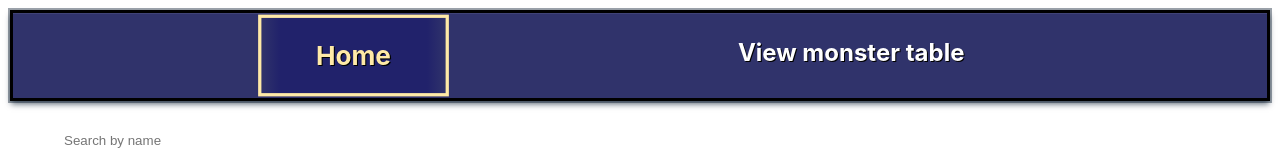
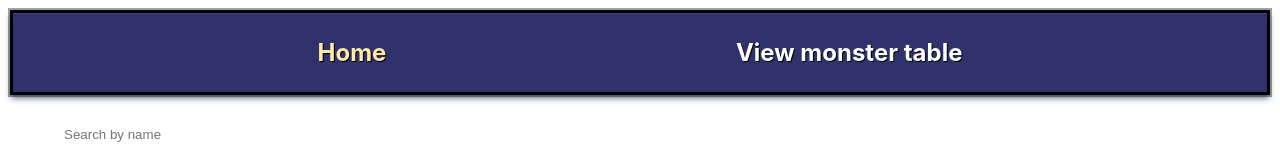
Before and after one commit to kevinortiz43/Monster-Management-Front-End, a React (Create React App) app: page / in a window 1280 px wide. Shown: the top 160 px of the page. Built offline with nearby package versions, Linux system fonts and the light colour scheme; no server answers; the HTML template or start-up script is replaced by a standard one.

Commit message:
updating homepage

```diff
--- a/src/Components/Nav.jsx
+++ b/src/Components/Nav.jsx
@@ -4,7 +4,7 @@ export default function Nav() {
   return (
     <nav>
       <ul className="nav-links">
-        <NavLink style={{ textDecoration: "none" }} to="/"> <h1>Home</h1></NavLink>
+        <NavLink style={{ textDecoration: "none" }} to="/Monster-Management-Front-End"> <h1>Home</h1></NavLink>
         <NavLink  style={{ textDecoration: "none", color: "white" }}to="/view-monster/:id">
         <h1>View monster table </h1>
         </NavLink>
```
